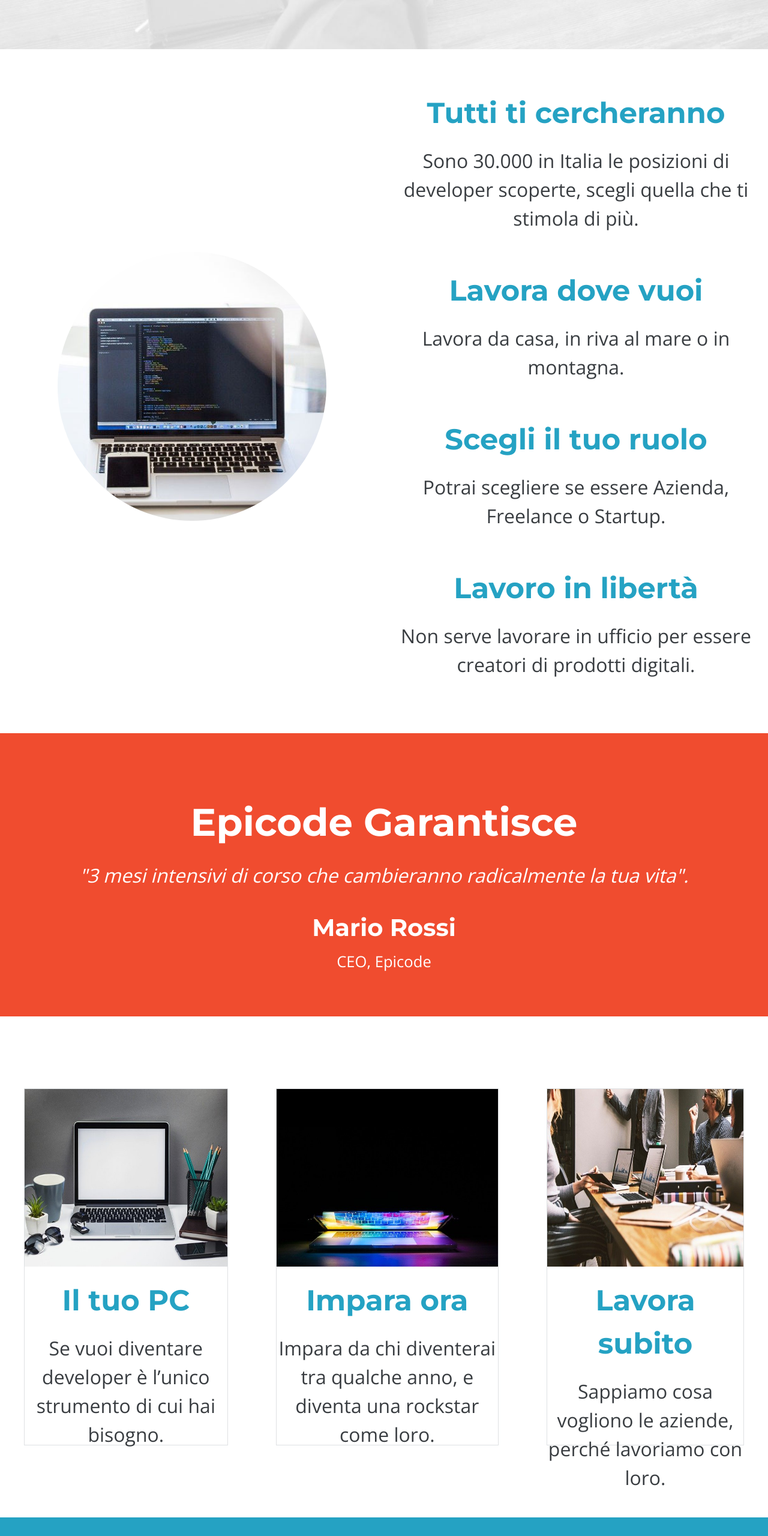
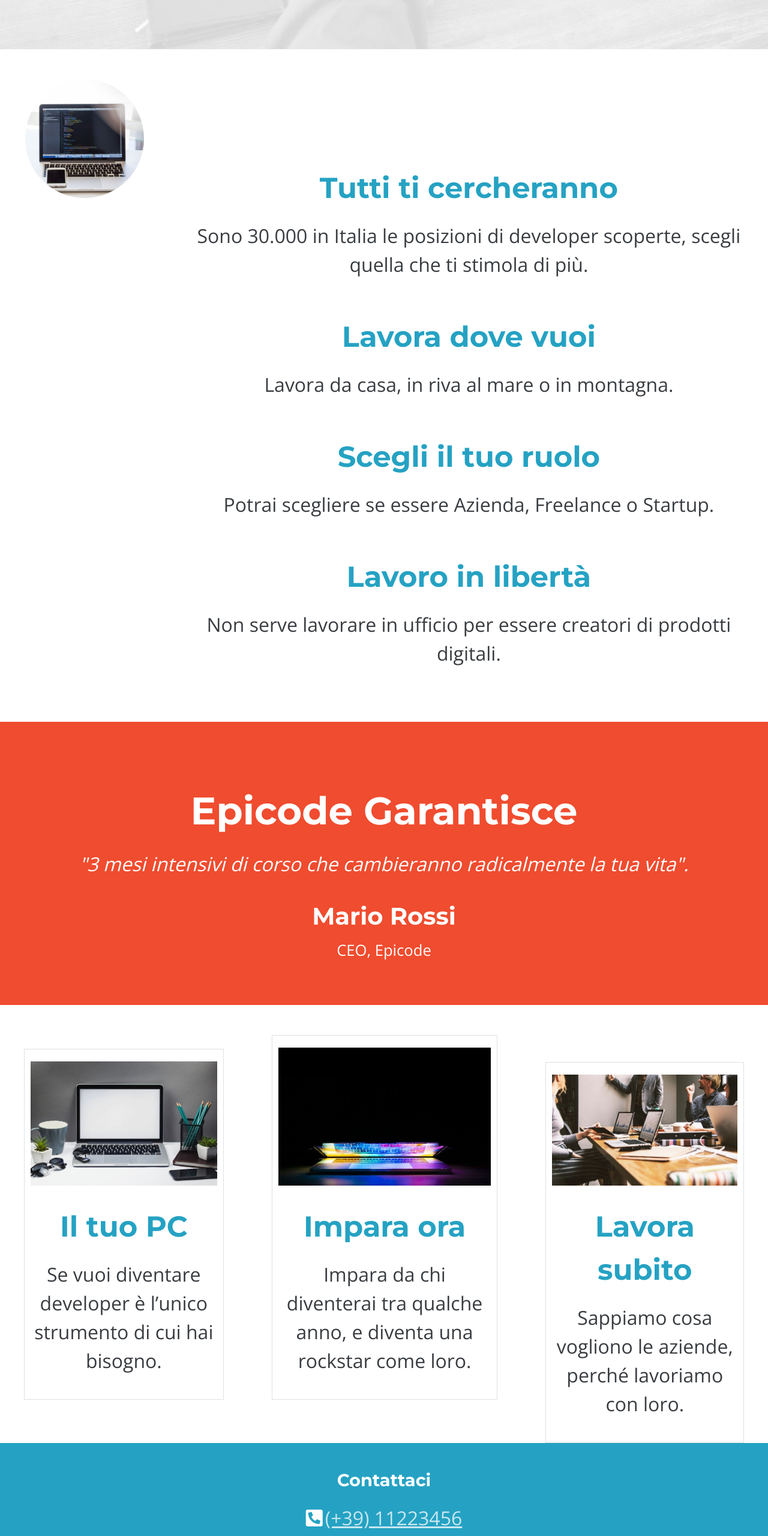
Before and after one commit to adrianobruzzese/D5, a plain HTML site: page desktop-layout/index.html in a window 1280 px wide. Shown: the part 1080-3640 px from the top of the page at 60% size. Drawn offline with nearby package versions, Linux system fonts and the light colour scheme.

Commit message:
desktop-layout-first-commit

```diff
--- a/desktop-layout/assets/css/style.css
+++ b/desktop-layout/assets/css/style.css
@@ -1,9 +1,4 @@
-/*settings generali*/
-:root{
-    --arancio-wow : #f04c2f;
-    --azzurro-twitter : #25a2c3;
 
-}
 body {
     color: #393d41;
     font-size: 2rem;
@@ -12,7 +7,7 @@ body {
 }
 
 h1, h2, h3, h4 {
-    color: var(--azzurro-twitter);
+    color: #25a2c3;
     font-family: 'Montserrat', sans-serif;
     line-height: 1.5;
 }
@@ -33,7 +28,7 @@ h4 {
 }
 
 #footer {
-    background-color: var(--azzurro-twitter);
+    background-color: #25a2c3;
     text-align: center;
     color: white;
 }
@@ -49,7 +44,7 @@ h4 {
 
 
 #partiamo {
-    background-color: var(--arancio-wow) ;
+    background-color: #f04c2f ;
     font-family: 'Montserrat', sans-serif;
     font-weight: bold;
     font-size: 2rem;
@@ -103,16 +98,8 @@ h4 {
 
 /*main*/
 
-.menu-split {
-    display: flex;
-    align-items: center;
-}
-.main-left{
-   width:50vw;
-}
-.main-right{
-    width: 50vw;
-}
+
+
 .round-image {
     border-radius: 100%;
     width: 70%;
@@ -121,7 +108,7 @@ h4 {
 }
 
 .feedback {
-    background-color: var(--arancio-wow);
+    background-color: #f04c2f;
     margin: 50px 0;
     color: white;
     padding: 100px 5px 70px 5px;
@@ -147,18 +134,6 @@ h4 {
 }
 /*articoli correlati*/
 
-.related-articles {
-    display: flex;
-    margin: 120px 0;
-}
-div.post.tab{
-    display: flex;
-    justify-content: center;
-    align-items: flex-start;
-    padding: 0;
-    align-content: stretch;
-    flex-wrap: wrap;
-}
 
 .post-img {
     height: 50%;
--- a/desktop-layout/index.html
+++ b/desktop-layout/index.html
@@ -1,28 +1,43 @@
 <!DOCTYPE html>
 <html lang="it">
   <head>
-    <meta name="description"
-        content="Da zero a Epicode con i corsi completi per diventare uno sviluppatore professionista in 3 mesi">
-    <meta name="keywords" content="CSS HTML Javascript Developing Developers Bootcamp">
-    <meta charset="UTF-8">
-    <meta name="viewport" content="width=device-width, initial-scale=1.0">
-    <link rel="stylesheet" href="assets/css/reset.css">
-    <link rel="stylesheet" href="assets/css/style.css">
-    <link rel="stylesheet" href="https://cdnjs.cloudflare.com/ajax/libs/font-awesome/5.15.4/css/all.min.css"
+    <meta
+      name="description"
+      content="Da zero a Epicode con i corsi completi per diventare uno sviluppatore professionista in 3 mesi"
+    />
+    <meta
+      name="keywords"
+      content="CSS HTML Javascript Developing Developers Bootcamp"
+    />
+    <meta charset="UTF-8" />
+    <meta name="viewport" content="width=device-width, initial-scale=1.0" />
+    <link rel="stylesheet" href="assets/css/reset.css" />
+    <link rel="stylesheet" href="assets/css/style.css" />
+    <link
+      rel="stylesheet"
+      href="https://cdnjs.cloudflare.com/ajax/libs/font-awesome/5.15.4/css/all.min.css"
       integrity="sha512-1ycn6IcaQQ40/MKBW2W4Rhis/DbILU74C1vSrLJxCq57o941Ym01SwNsOMqvEBFlcgUa6xLiPY/NS5R+E6ztJQ=="
-        crossorigin="anonymous" referrerpolicy="no-referrer" />
-    <link rel="preconnect" href="https://fonts.googleapis.com">
-    <link rel="preconnect" href="https://fonts.gstatic.com" crossorigin>
-    <link href="https://fonts.googleapis.com/css2?family=Open+Sans:wght@400&display=swap" rel="stylesheet">
-    <link rel="preconnect" href="https://fonts.googleapis.com">
-    <link rel="preconnect" href="https://fonts.gstatic.com" crossorigin>
-    <link href="https://fonts.googleapis.com/css2?family=Montserrat:wght@700&display=swap" rel="stylesheet">
+      crossorigin="anonymous"
+      referrerpolicy="no-referrer"
+    />
+    <link rel="preconnect" href="https://fonts.googleapis.com" />
+    <link rel="preconnect" href="https://fonts.gstatic.com" crossorigin />
+    <link
+      href="https://fonts.googleapis.com/css2?family=Open+Sans:wght@400&display=swap"
+      rel="stylesheet"
+    />
+    <link rel="preconnect" href="https://fonts.googleapis.com" />
+    <link rel="preconnect" href="https://fonts.gstatic.com" crossorigin />
+    <link
+      href="https://fonts.googleapis.com/css2?family=Montserrat:wght@700&display=swap"
+      rel="stylesheet"
+    />
     <title>Corso Web Developer - Epicode school</title>
   </head>
 
   <body>
     <header id="header">
-        <img src="assets/images/logo.png" alt="Logo Epicode">
+      <img src="assets/images/logo.png" alt="Logo Epicode" />
     </header>
     <main>
       <div class="container">
@@ -30,85 +45,158 @@
           <section class="top">
             <div class="post">
               <h1>Corso Web Developer</h1>
-                        <p>Smetti di inseguire i titoli, inizia a lavorare. Mentre tutti vogliono arricchire il CV, tu pensa
-                            ad arricchire le tue competenze.</p>
+              <p>
+                Smetti di inseguire i titoli, inizia a lavorare. Mentre tutti
+                vogliono arricchire il CV, tu pensa ad arricchire le tue
+                competenze.
+              </p>
             </div>
-                        <a href="#start" title="Inizia a navigare il sito"><button type="button" name="partiamo" id="partiamo">PARTIAMO!</button></a>
+            <a href="#start" title="Inizia a navigare il sito"
+              ><button type="button" name="partiamo" id="partiamo">
+                PARTIAMO!
+              </button></a
+            >
           </section>
         </nav>
+        <table>
           <div class="menu-split" id="start">
             <article class="menu-split">
+              <td>
                 <div class="main-left">
                   <div class="central-img">
-                                    <img class="round-image" src="assets/images/notebook.jpg" alt="Foto di un laptop">
+                    <img
+                      class="round-image"
+                      src="assets/images/notebook.jpg"
+                      alt="Foto di un laptop"
+                    />
                   </div>
                 </div>
+              </td>
+              <td>
                 <div class="main-right">
                   <div class="post">
-                                    <a href="#" title="Clicca per valutare questa sezione di mercato del lavoro">
+                    <a
+                      href="#"
+                      title="Clicca per valutare questa sezione di mercato del lavoro"
+                    >
                       <h4>Tutti ti cercheranno</h4>
                     </a>
-                                    <p>Sono 30.000 in Italia le posizioni di developer scoperte, scegli quella che ti stimola di
-                                        più.</p>
+                    <p>
+                      Sono 30.000 in Italia le posizioni di developer scoperte,
+                      scegli quella che ti stimola di più.
+                    </p>
                   </div>
                   <div class="post">
-                                        <a href="#" title="Scopri come iniziare a lavorare da dove vuoi">
+                    <a
+                      href="#"
+                      title="Scopri come iniziare a lavorare da dove vuoi"
+                    >
                       <h4>Lavora dove vuoi</h4>
                     </a>
                     <p>Lavora da casa, in riva al mare o in montagna.</p>
                   </div>
-                                    <div class="post" title="Scegli che tipo di lavoratore vorrai essere">
+                  <div
+                    class="post"
+                    title="Scegli che tipo di lavoratore vorrai essere"
+                  >
                     <a href="#">
                       <h4>Scegli il tuo ruolo</h4>
                     </a>
-                                        <p>Potrai scegliere se essere Azienda, Freelance o Startup.</p>
+                    <p>
+                      Potrai scegliere se essere Azienda, Freelance o Startup.
+                    </p>
                   </div>
                   <div class="post">
-                                        <a href="#" title="Scopri come diventare un creatore di prodotti digitali">
+                    <a
+                      href="#"
+                      title="Scopri come diventare un creatore di prodotti digitali"
+                    >
                       <h4>Lavoro in libertà</h4>
                     </a>
-                                        <p>Non serve lavorare in ufficio per essere creatori di prodotti digitali.</p>
+                    <p>
+                      Non serve lavorare in ufficio per essere creatori di
+                      prodotti digitali.
+                    </p>
                   </div>
                 </div>
+              </td>
             </article>
           </div>
+        </table>
         <section>
           <div class="feedback">
             <h2>Epicode Garantisce</h2>
-                    <p><em>"3 mesi intensivi di corso che cambieranno radicalmente la tua vita".</em></p>
+            <p>
+              <em
+                >"3 mesi intensivi di corso che cambieranno radicalmente la tua
+                vita".</em
+              >
+            </p>
             <h3>Mario Rossi</h3>
             <p>CEO, Epicode</p>
           </div>
         </section>
         <aside>
           <div class="related-articles">
+            <table>
+              <td>
                 <div class="post tab">
-                            <img class="post-img" src="assets/images/foto1.jpg" alt="Foto di un laptop" title="Foto laptop">
+                  <img
+                    class="post-img"
+                    src="assets/images/foto1.jpg"
+                    alt="Foto di un laptop"
+                    title="Foto laptop"
+                  />
                   <div class="bot-split">
                     <a href="#" title="Scopri i migliori pc per developers">
                       <h4>Il tuo PC</h4>
                     </a>
-                            <p>Se vuoi diventare developer è l’unico strumento di cui hai bisogno.</p>
+                    <p>
+                      Se vuoi diventare developer è l’unico strumento di cui hai
+                      bisogno.
+                    </p>
                   </div>
                 </div>
+              </td>
+              <td>
                 <div class="post tab">
-                            <img class="post-img" src="assets/images/foto2.jpg" alt="Foto di un laptop con effetti su schermo" title="Laptop Abstract">
+                  <img
+                    class="post-img"
+                    src="assets/images/foto2.jpg"
+                    alt="Foto di un laptop con effetti su schermo"
+                    title="Laptop Abstract"
+                  />
                   <div class="bot-split">
                     <a href="#" title="Contattaci per scoprire come fare">
                       <h4>Impara ora</h4>
                     </a>
-                        <p>Impara da chi diventerai tra qualche anno, e diventa una rockstar come loro.</p>
+                    <p>
+                      Impara da chi diventerai tra qualche anno, e diventa una
+                      rockstar come loro.
+                    </p>
                   </div>
                 </div>
+              </td>
+              <td>
                 <div class="post tab">
-                            <img class="post-img" src="assets/images/foto3.jpg" alt="Area di lavoro" title="Classica area di lavoro comune">
+                  <img
+                    class="post-img"
+                    src="assets/images/foto3.jpg"
+                    alt="Area di lavoro"
+                    title="Classica area di lavoro comune"
+                  />
                   <div class="bot-split">
                     <a href="#" title="Guarda le aziende che sono alla ricerca">
                       <h4>Lavora subito</h4>
                     </a>
-                            <p>Sappiamo cosa vogliono le aziende, perché lavoriamo con loro.</p>
+                    <p>
+                      Sappiamo cosa vogliono le aziende, perché lavoriamo con
+                      loro.
+                    </p>
                   </div>
                 </div>
+              </td>
+            </table>
           </div>
         </aside>
       </div>
@@ -116,15 +204,39 @@
     <footer id="footer">
       <div id="contacts">
         <h2>Contattaci</h2>
-            <address><i class="fas fa-phone-square-alt"></i><a href="tel:+3911223456" title="Contattaci via Telefono">(+39) 11223456</a></address>
-            <address><i class="fas fa-envelope-square"></i><a href="mailto:info@epicode.school" title="Inviaci una mail">info@epicode.school</a></address>
-            <address><i class="fas fa-external-link-square-alt"></i><a href="https://maps.app.goo.gl/iEckdiwbTUJdNzqdA" title="Scopri dove siamo">Via Appia 1, - 00100 Roma (Rm)</a></address>
+        <address>
+          <i class="fas fa-phone-square-alt"></i
+          ><a href="tel:+3911223456" title="Contattaci via Telefono"
+            >(+39) 11223456</a
+          >
+        </address>
+        <address>
+          <i class="fas fa-envelope-square"></i
+          ><a href="mailto:info@epicode.school" title="Inviaci una mail"
+            >info@epicode.school</a
+          >
+        </address>
+        <address>
+          <i class="fas fa-external-link-square-alt"></i
+          ><a
+            href="https://maps.app.goo.gl/iEckdiwbTUJdNzqdA"
+            title="Scopri dove siamo"
+            >Via Appia 1, - 00100 Roma (Rm)</a
+          >
+        </address>
       </div>
       <section class="white-line"></section>
       <div id="copy">
-            <address>&copy;2021 . Immagini di <a target="_blank" href="https://pixabay.com/it/" title="Visita la sorgente">Pixabay</a>.</address>
+        <address>
+          &copy;2021 . Immagini di
+          <a
+            target="_blank"
+            href="https://pixabay.com/it/"
+            title="Visita la sorgente"
+            >Pixabay</a
+          >.
+        </address>
       </div>
     </footer>
   </body>
-
 </html>
--- a/mobile-layout/assets/css/style.css
+++ b/mobile-layout/assets/css/style.css
@@ -48,7 +48,6 @@ h3 {
     margin-top: 40px;
     padding-top: 30px;
 }
-
 
 main {
   width: auto;
```
Also changed, not shown: mobile-layout/index.html (+2 -1 lines). Lines whose indentation alone changed are shown as unchanged.
